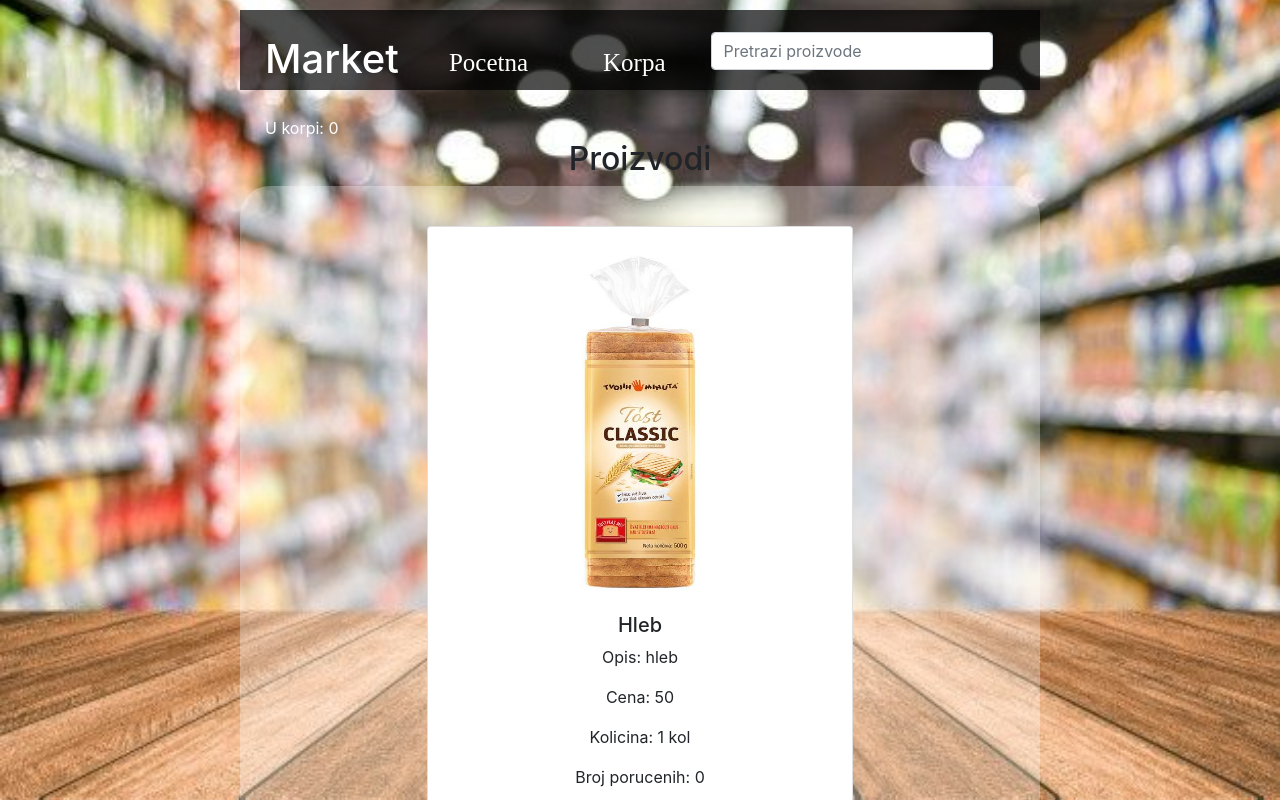
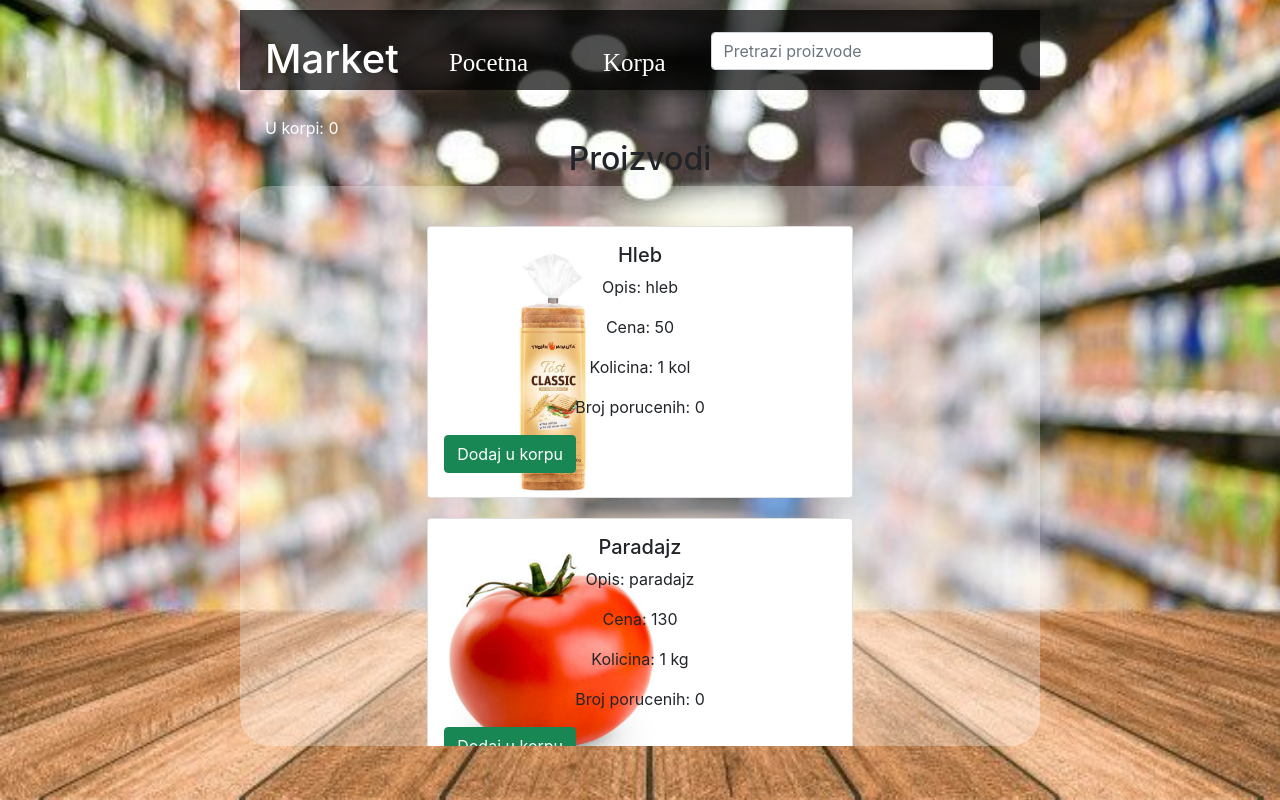
Before and after one commit to TijanaSSS/React_market, a React (Create React App) app: page / in a window 1280 px wide. Shown: the top 800 px of the page. Built offline with nearby package versions, Linux system fonts and the light colour scheme.

Commit message:
stilizovana pocetna strana

```diff
--- a/src/components/Proizvod.jsx
+++ b/src/components/Proizvod.jsx
@@ -4,9 +4,9 @@ import Dugme from "./Dugme";
 function Proizvod({proizvod,dodajUKorpu,izbaciIzKorpe}){
     return(
         <div className='proizvod'>
-            <div className=" card">
-                <img src={proizvod.img} className="card-img-top" alt="Nema slike"  height={350}  />
-                <div className="card-body">
+            <div className="card">
+                <img src={proizvod.img} className="card-img" alt="Nema slike"  height={350}  />
+                <div className="card-img-overlay">
                     <h5 className="card-title">{proizvod.naziv}</h5>
                     <p className="card-text">Opis: {proizvod.opis}</p>
                     <p className="card-text">Cena: {proizvod.cena}</p>
--- a/src/css/Pocetna.css
+++ b/src/css/Pocetna.css
@@ -11,10 +11,14 @@
     display: flex;
     justify-content: center;
     background-color: rgba(255, 255, 255, 0.3);
+    overflow:scroll;
+    overflow-x:hidden;
+    height: 70vh;
 }
 
 .proizvodi {
     width: 60%;
+    height: fit-content;
     padding: 20px;
 }
 
@@ -23,4 +27,6 @@
 }
 .proizvod img {
     margin-top: 20px;
+    height: 250px;
+    width: 250px;
 }
```
